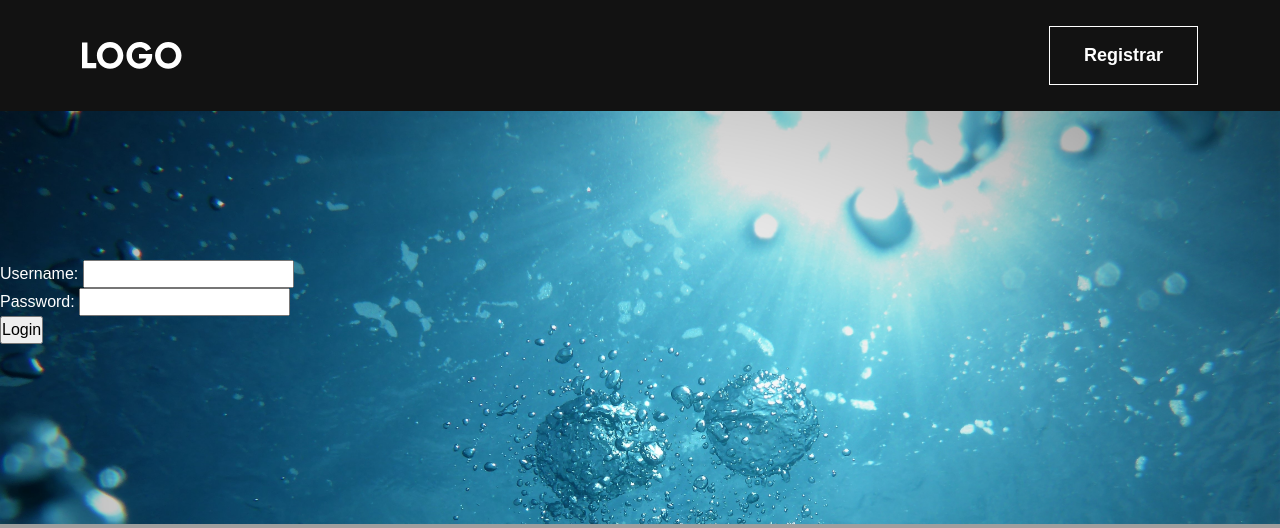
After one commit to lucashardman/stock-tracker, a Django app: page /login/ in a window 1280 px wide. The commit adds this page. Shown: the top 528 px of the page. Run offline with Django 4.2, Linux system fonts and the light colour scheme; some web fonts are replaced; grey boxes are pictures that could not be loaded.

Commit message:
sistema de login completo

```diff
--- /dev/null
+++ b/templates/tracker/login.html
@@ -0,0 +1,17 @@
+{% extends 'tracker/base.html' %}
+{% load static %}
+{% block content %}
+<section class="banner" id="login">
+    <form method="post" action="{% url 'login' %}">
+        {% csrf_token %}
+        <label for="username">Username:</label>
+        <input type="text" id="username" name="username" required><br>
+        <label for="password">Password:</label>
+        <input type="password" id="password" name="password" required><br>
+        <input type="submit" value="Login">
+    </form>
+    {% if error_message %}
+        <p>{{ error_message }}</p>
+    {% endif %}
+</section>
+{% endblock %}
--- a/templates/tracker/partials/_navbar.html
+++ b/templates/tracker/partials/_navbar.html
@@ -21,7 +21,17 @@
           </li>
         </ul> -->
         <span class="navbar-text d-none d-lg-block">
-          <button class="vvd" onClick="scrollToContact()">Contact</button>
+          {% if user.is_authenticated %}
+          <form method="post" action="{% url 'logout' %}">
+            {% csrf_token %}
+            <button class="vvd" onClick="scrollToContact()">Sair</button>
+          </form>
+          {% else %}
+          <form method="post" action="{% url 'signup' %}">
+            {% csrf_token %}
+            <button class="vvd" onClick="scrollToContact()">Registrar</button>
+          </form>
+          {% endif %}
         </span>
       </div>
     </div>
--- a/tracker/cron.py
+++ b/tracker/cron.py
@@ -1,4 +1,3 @@
-from hmac import new
 from tracker.infrastructure.operations import send_email, fetch_stock_price
 from tracker.infrastructure.repositories.stock_manager import StockManager
 import datetime
--- a/tracker/urls.py
+++ b/tracker/urls.py
@@ -1,9 +1,13 @@
-from tracker.views import deletestock, index, search, persist
+from tracker.views import deletestock, index, search, persist, login_view, signup
+from django.contrib.auth import views as auth_views
 from django.urls import path
 
 urlpatterns = [
     path('', index),
     path('search', search, name='search'),
     path('persist', persist, name='persist'),
-    path('deletestock', deletestock, name='deletestock')
+    path('deletestock', deletestock, name='deletestock'),
+    path('signup/', signup, name='signup'),
+    path('login/', login_view, name='login'),
+    path('logout/', auth_views.LogoutView.as_view(next_page='login'), name='logout')
 ]
--- a/tracker/views.py
+++ b/tracker/views.py
@@ -1,9 +1,13 @@
 from tracker.infrastructure.repositories.stock_manager import StockManager
 from tracker.infrastructure.operations import fetch_stock_price
+from tracker.forms import SignupForm
+from django.contrib.auth.decorators import login_required
+from django.contrib.auth import authenticate, login
 from django.shortcuts import render, redirect
 from datetime import datetime
 import uuid
 
+@login_required(login_url='/login/')
 def index(request):
     data = StockManager().search_by_user('admin')
     updated_data = []
@@ -20,6 +24,7 @@ def index(request):
             'error': error
         })
 
+@login_required(login_url='/login/')
 def search(request):
     if request.method == 'POST':
         form_data = request.POST
@@ -33,7 +38,7 @@ def search(request):
         request.session['stock'] = ''
         return render(request, 'tracker/index.html')
 
-
+@login_required(login_url='/login/')
 def persist(request):
     if request.method == 'POST':
         form_data = dict(request.POST)
@@ -55,7 +60,7 @@ def persist(request):
             'name': name.upper(),
             'price': form_data.get('price',[])[0],
             'id': str(uuid.uuid4()),
-            'user': user,
+            'user': request.user.email,
             'created_at_dt': datetime.now().isoformat(),
             'last_check_at_dt': datetime.now().isoformat()
         }
@@ -63,9 +68,35 @@ def persist(request):
         return redirect('/')
     return render(request, 'tracker/index.html')
 
-
+@login_required(login_url='/login/')
 def deletestock(request):
     if request.method == 'POST':
         stock_id = request.POST.get('id')
         StockManager().remove(stock_id)
     return redirect('/')
+
+
+def login_view(request):
+    if request.method == 'POST':
+        username = request.POST['username']
+        password = request.POST['password']
+        user = authenticate(request, username=username, password=password)
+        if user is not None:
+            login(request, user)
+            return redirect('/')  # Redirect to your desired page
+        else:
+            error_message = 'Invalid username or password'
+            return render(request, 'tracker/login.html', {'error_message': error_message})
+    else:
+        return render(request, 'tracker/login.html')
+
+def signup(request):
+    if request.method == 'POST':
+        form = SignupForm(request.POST)
+        if form.is_valid():
+            user = form.save()
+            login(request, user)
+            return redirect('/')
+    else:
+        form = SignupForm()
+    return render(request, 'tracker/signup.html', {'form': form})
```
Also changed, not shown: templates/tracker/signup.html (added, +11 -0 lines), tracker/forms.py (added, +10 -0 lines).
